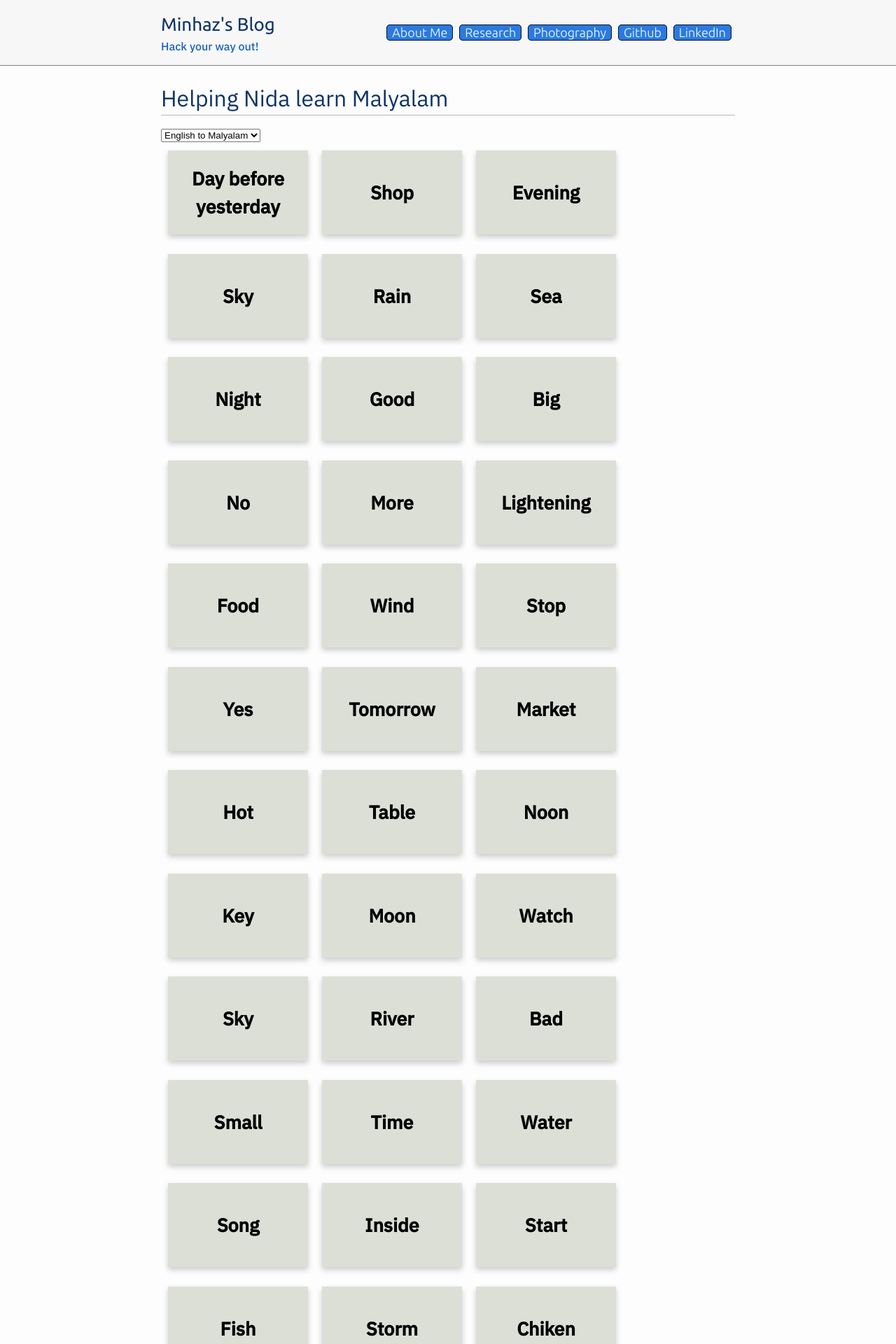
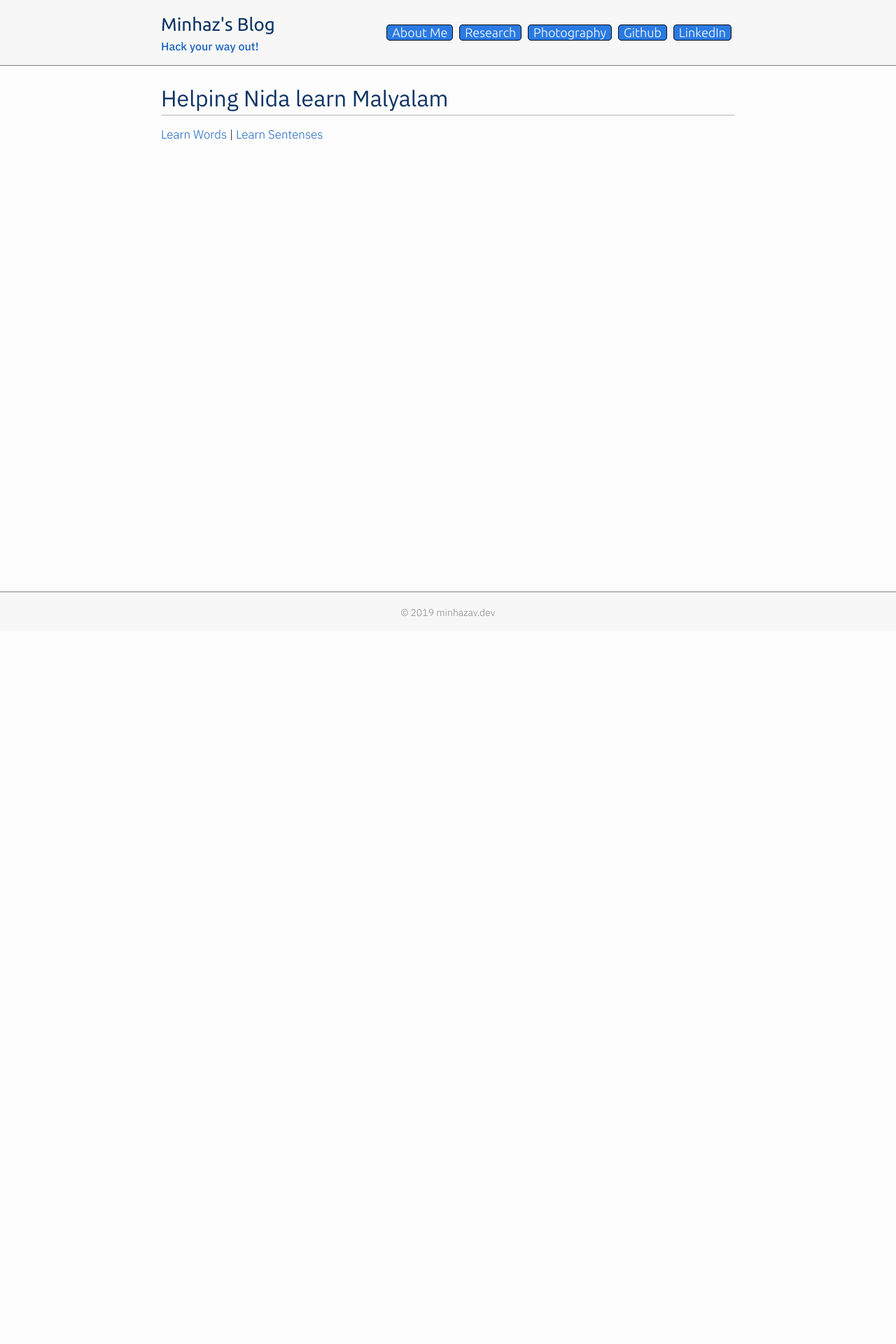
Before and after one commit to mebjas/mebjas.github.io, a Jekyll site: the page built from nida/nida_language.md, in a window 1280 px wide. Shown: the top 1920 px of the page at 70% size. Built offline with Jekyll 4.4.1, drawn with Linux system fonts in a browser that asks for light colours; after the commit the page ends 901 px from its top, so only the background shows below that; some of the changed text lies outside the part shown.

Commit message:
added sentenses as well

```diff
--- /dev/null
+++ b/_layouts/misc/nida/language.html
@@ -0,0 +1,9 @@
+---
+layout: default
+---
+<meta name="viewport" content="width=device-width, initial-scale=1">
+<link rel="stylesheet" href="../../assets/misc/nidaLanguage/main.css" type="text/css" />
+<h1>Helping Nida learn Malyalam</h1>
+<div>
+    <a href="/nida/language-words-flashcard">Learn Words</a> | <a href="/nida/language-sentense-flashcard">Learn Sentenses</a>
+</div>
--- a/_layouts/misc/nidaLanguage.html
+++ b/_layouts/misc/nida/languageWords.html
@@ -1,72 +1,20 @@
 ---
 layout: default
 ---
+
 <meta name="viewport" content="width=device-width, initial-scale=1">
 <link rel="stylesheet" href="../../assets/misc/nidaLanguage/main.css" type="text/css" />
-<h1>Helping Nida learn Malyalam</h1>
+<h1>Helping Nida learn Malyalam > Words Flashcards</h1>
+<div>
+    <a href="/nida/language-words-flashcard">Learn Words</a> | <a href="/nida/language-sentense-flashcard">Learn Sentenses</a>
+</div>
 <select id="direction"></select>
 <div id="workspace"></div>
 
+<script src="../../assets/misc/nidaLanguage/dataset.js" type="text/javascript"></script>
 <script>
 let workspace = document.getElementById("workspace");
 let direction = document.getElementById("direction");
-let database = {
-    vocabulary: {
-        format: ["English", "Malyalam"],
-        words: [
-            ["Sky", "Aakasham"],
-            ["Less", "Kurav"],
-            ["More", "Kuduthal"],
-            ["House", "Veed"],
-            ["Water", "Vellam"],
-            ["Yes", "Athe | Aan"],
-            ["No", "Illa"],
-            ["Food", "Bakshanam"],
-            ["Stop", "Nilku"],
-            ["Start", "Tudangu"],
-            ["Time", "Samayam"],
-            ["Shop", "Kada"],
-            ["Market", "Markett"],
-            ["Watch", "Watchi"],
-            ["Lock", "Lock"],
-            ["Key", "Chaabi"],
-            ["Table", "Mesha"],
-            ["Chair", "Kasaira"],
-            ["Morning", "Raavile"],
-            ["Evening", "Vegu nairam"],
-            ["Night", "Rathri"],
-            ["Noon", "Paghal"],
-            ["Today", "Innu"],
-            ["Tomorrow", "Naale"],
-            ["Day before yesterday", "Miniyaan"],
-            ["Flower", "Poov"],
-            ["Prayer / Namaz", "Niskaram"],
-            ["Song", "Paat"],
-            ["Inside", "Agath"],
-            ["Love", "Sneham"],
-            ["Sky", "Aakasham"],
-            ["Sun", "Suryan"],
-            ["Earth", "Bhoomi"],
-            ["Moon", "Chandran"],
-            ["Sea", "Kadal"],
-            ["River", "Poya"],
-            ["Rain", "Maya"],
-            ["Air", "Vaayu"],
-            ["Wind", "Kaat"],
-            ["Storm", "Idi"],
-            ["Lightening", "Minnal"],
-            ["Hot", "Chood"],
-            ["Cold", "Tanapp"],
-            ["Good", "Nallath"],
-            ["Bad", "Nallath ella"],
-            ["Big", "Veluth"],
-            ["Small", "Cheruth"],
-            ["Bridge", "Paalam"],
-            ["Fish", "Meen"],
-            ["Chiken", "Koi"],
-        ]
-    }
-}
 
 function addOption(fromIndex, toIndex) {
     let option = document.createElement("option");
--- a/assets/misc/nidaLanguage/main.css
+++ b/assets/misc/nidaLanguage/main.css
@@ -6,6 +6,10 @@
     /* perspective: 1000px; */
     display: inline-block;
     margin: 10px;
+}
+
+.flip-card.sentense {
+  width: 350px;
 }
 
 .flip-card-inner {
```
Also changed, not shown: _layouts/misc/nida/languageSentenses.html (added, +94 -0 lines), assets/misc/nidaLanguage/dataset.js (added, +90 -0 lines), nida/nida_language.md (renamed from nida_language.md, +1 -1 lines), nida/nida_language_sentenses.md (added, +6 -0 lines), nida/nida_language_words.md (added, +6 -0 lines).
